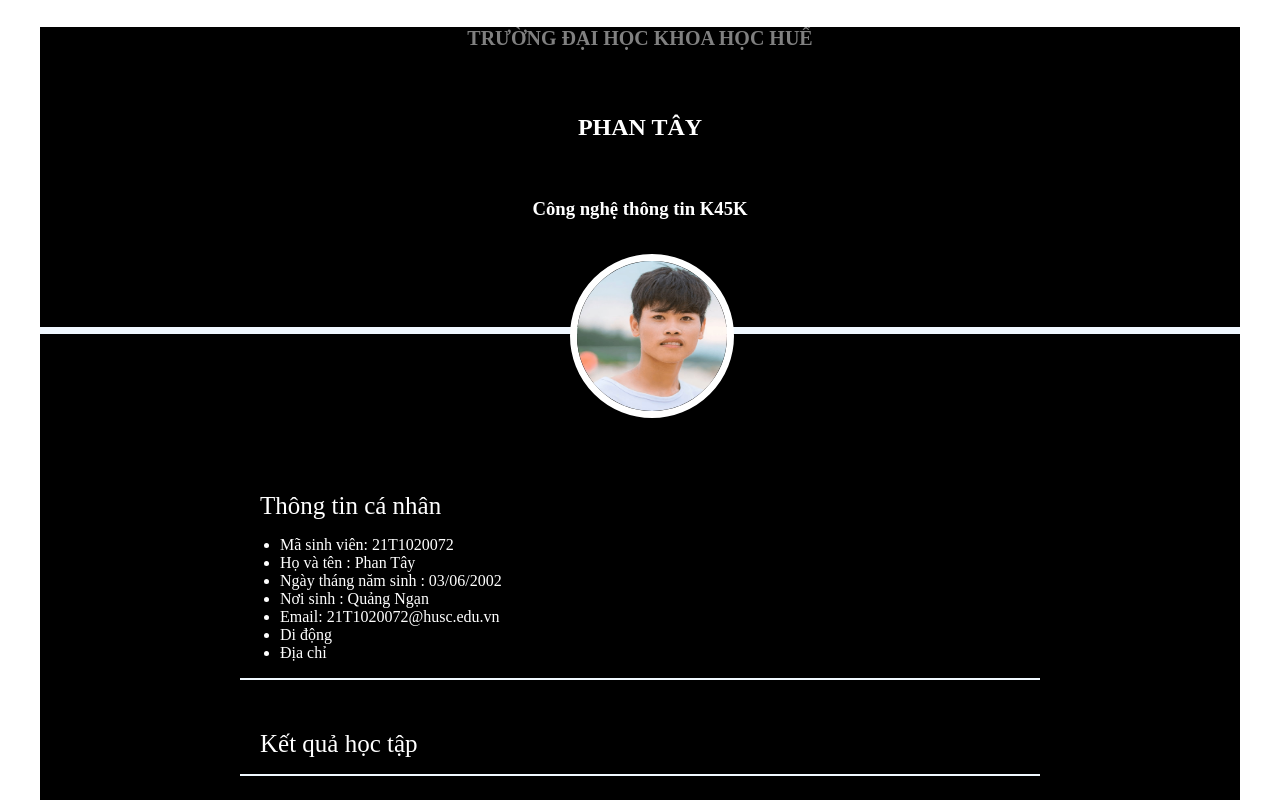
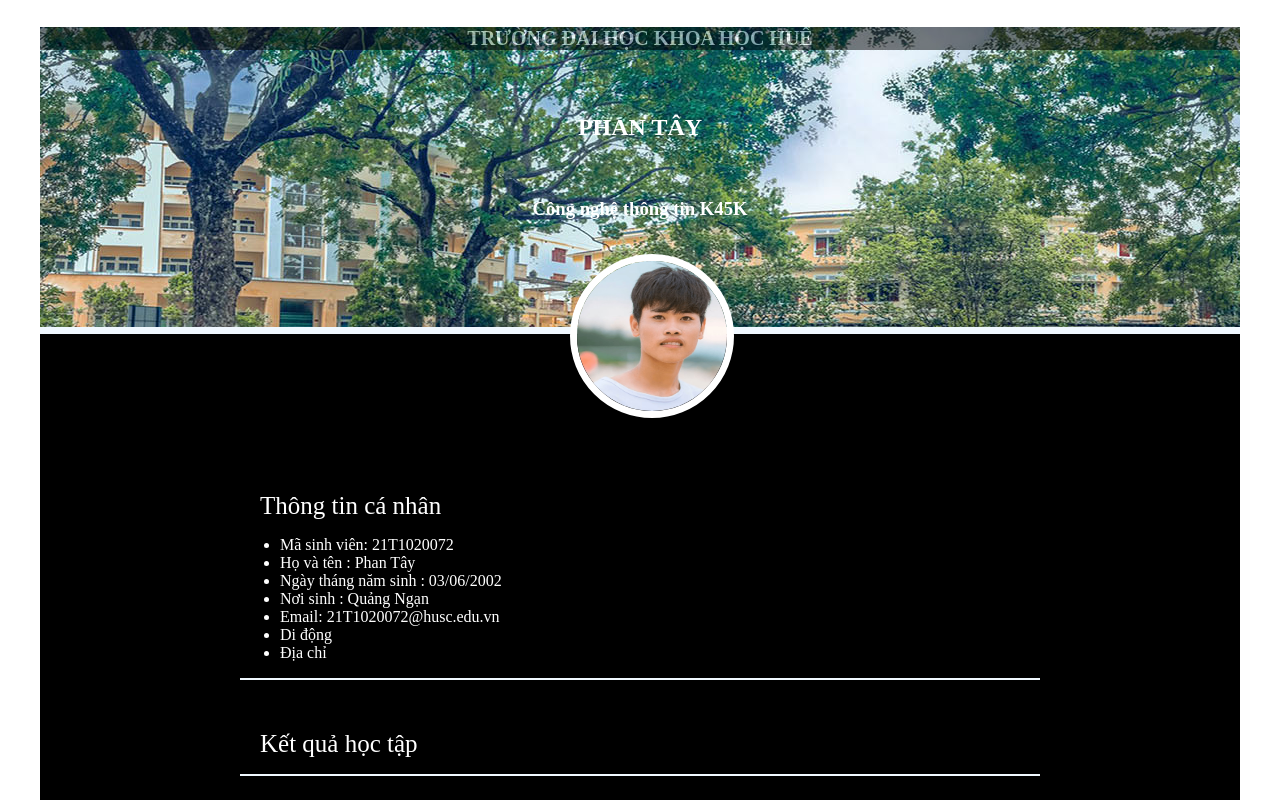
Before and after one commit to phantay2002/baithi, a plain HTML site: page index.html in a window 1280 px wide. Shown: the top 800 px of the page. Drawn offline with Linux system fonts and the light colour scheme.

Commit message:
Update site.css

```diff
--- a/css/site.css
+++ b/css/site.css
@@ -9,7 +9,7 @@ body
 }
 .top
 {
-    background-image: Url("images/background01.jpg");
+    background-image: Url("/images/background01.jpg");
     width: 1200px;
     height: 300px;
     margin: auto;
```
